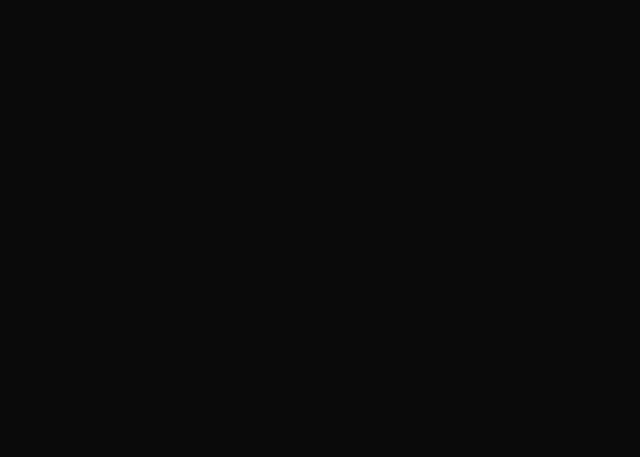
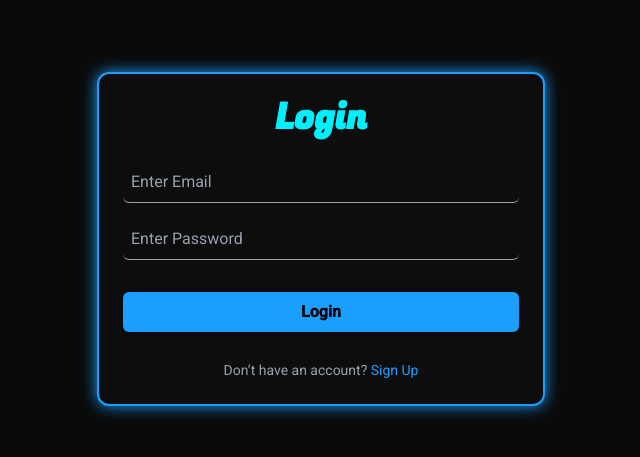
Before and after one commit to Saadbkhalid666/AutoLog.ai, an Angular app in the folder frontend/: page / in a window 1280 px wide. Shown: the part 1761-2218 px from the top of the page, without its empty margins (319-959 px from the left). Before the commit the page ends 1624 px from the top, so only its background shows below. Built offline with nearby package versions, Linux system fonts and the light colour scheme.

Commit message:
Login Form Completed

```diff
--- a/frontend/src/pages/login/login.css
+++ b/frontend/src/pages/login/login.css
@@ -0,0 +1,9 @@
+@import url('https://fonts.googleapis.com/css2?family=Fugaz+One&display=swap');
+
+h1{
+    font-family: 'Fugaz One', sans-serif;
+}
+
+.shadow-neon {
+  box-shadow: 0 0 15px #1a9fff;
+}
--- a/frontend/src/pages/login/login.html
+++ b/frontend/src/pages/login/login.html
@@ -1 +1,100 @@
-<p>login works!</p>
+<!DOCTYPE html>
+<html lang="en">
+  <head>
+    <meta charset="UTF-8" />
+    <meta name="viewport" content="width=device-width, initial-scale=1.0" />
+    <title>Login | AutoLog</title>
+  </head>
+  <body class="bg-black text-white flex items-center justify-center min-h-screen">
+    <!-- Toast container -->
+    <div class="fixed top-5 right-5 flex flex-col gap-3 z-50">
+      <div
+        *ngFor="let toast of toasts"
+        [ngClass]="{
+          'bg-green-500': toast.type === 'success',
+          'bg-red-500': toast.type === 'error'
+        }"
+        class="text-white px-4 py-2 rounded-lg shadow-lg transform transition-all duration-500 ease-in-out animate-slide-in-out"
+      >
+        {{ toast.message }}
+      </div>
+    </div>
+
+    <!-- Form container -->
+    <div class="w-[90%] max-w-md border-2 border-[#1a9fff] rounded-xl p-6 shadow-md shadow-neon bg-[#0d0d0d]">
+      <h1 class="text-3xl md:text-4xl text-center font-bold mb-6 text-[#00f0ff]">
+        Login
+      </h1>
+
+      <form
+        [formGroup]="loginForm"
+        (ngSubmit)="Submit()"
+        class="w-full flex flex-col gap-4"
+      >
+        <!-- Email -->
+        <div class="flex flex-col gap-1">
+          <input
+            type="email"
+            placeholder="Enter Email"
+            formControlName="email"
+            class="p-2 rounded-md border-b border-gray-400 bg-transparent text-white focus:outline-none focus:border-[#1a9fff] placeholder:text-gray-400"
+          />
+          <span
+            *ngIf="email?.touched && email?.errors?.['required']"
+            class="text-red-500 text-sm"
+          >
+            Email is required!
+          </span>
+          <span *ngIf="email?.errors?.['email']" class="text-red-500 text-sm">
+            Email must be valid!
+          </span>
+        </div>
+
+        <!-- Password -->
+        <div class="flex flex-col gap-1">
+          <input
+            type="password"
+            placeholder="Enter Password"
+            formControlName="password"
+            class="p-2 rounded-md border-b border-gray-400 bg-transparent text-white focus:outline-none focus:border-[#1a9fff] placeholder:text-gray-400"
+          />
+          <span
+            *ngIf="password?.touched && password?.errors?.['required']"
+            class="text-red-500 text-sm"
+          >
+            Password is required!
+          </span>
+          <span
+            *ngIf="password?.touched && password?.errors?.['minlength']"
+            class="text-red-500 text-sm"
+          >
+            Password must be at least 6 characters!
+          </span>
+        </div>
+
+        <!-- Submit Button -->
+        <button
+          type="submit"
+          [disabled]="loading"
+          class="w-full py-2 mt-4 font-semibold rounded-md bg-[#1a9fff] text-black hover:bg-[#00f0ff] hover:text-white disabled:opacity-50 disabled:cursor-not-allowed flex justify-center items-center gap-2"
+        >
+          <span *ngIf="!loading">Login</span>
+          <span *ngIf="loading" class="flex items-center gap-2">
+            <span
+              class="animate-spin border-2 border-t-transparent border-white rounded-full w-4 h-4"
+            ></span>
+            Please wait...
+          </span>
+        </button>
+
+        <!-- Redirect link -->
+        <p class="text-gray-400 text-sm text-center mt-3">
+          Don’t have an account?
+          <a routerLink="/signup" class="text-[#1a9fff] hover:underline">
+            Sign Up
+          </a>
+        </p>
+      </form>
+    </div>
+  </body>
+</html>
--- a/frontend/src/pages/login/login.ts
+++ b/frontend/src/pages/login/login.ts
@@ -1,11 +1,54 @@
+import { CommonModule } from '@angular/common';
 import { Component } from '@angular/core';
+import { FormControl, FormGroup, ReactiveFormsModule, Validators } from '@angular/forms';
+import { AuthService, User } from '../../services/auth';
 
 @Component({
   selector: 'app-login',
-  imports: [],
+  imports: [CommonModule, ReactiveFormsModule],
   templateUrl: './login.html',
   styleUrl: './login.css'
 })
 export class Login {
+ toasts: { message: string; type: 'success' | 'error' }[] = [];
+
+  showToast(message: string, type: 'success' | 'error' = 'success') {
+    const toast = { message, type };
+    this.toasts.push(toast);
+
+    setTimeout(() => {
+      this.toasts = this.toasts.filter((t) => t !== toast);
+    }, 3000); // match with CSS animation
+  }
+
+  loginForm =  new FormGroup({
+    email: new FormControl('',Validators.email),
+    password: new FormControl('',Validators.minLength(6))
+  })
+  get email( ){return this.loginForm.get('email')}
+  get password( ){return this.loginForm.get('password')}
+
+  constructor(private authService: AuthService) {}
+  loading = false;
+  Submit() {
+    if(this.loginForm.valid){
+      this.loading = true;
+      const user: User = this.loginForm.value as User;
+      this.authService.login(user).subscribe({
+        next: () => {
+          this.loginForm.reset();
+          this.loading = false;
+          this.showToast('Login Successful!', 'success');
+        },
+        error: () => {
+          this.showToast('Login Failed. Try again!', 'error');
+          this.loading = false;
+        }
+      })
+    } else {
+      this.showToast('Form is invalid!', 'error');
+    }
+
+  }
 
 }
```
Also changed, not shown: 1 other file (tests, documents, lock files or other folders).
